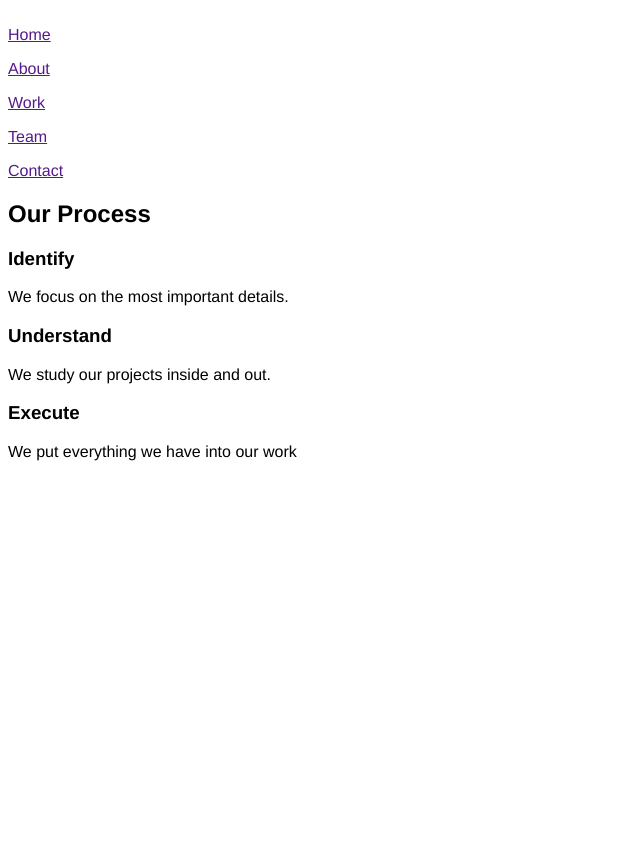
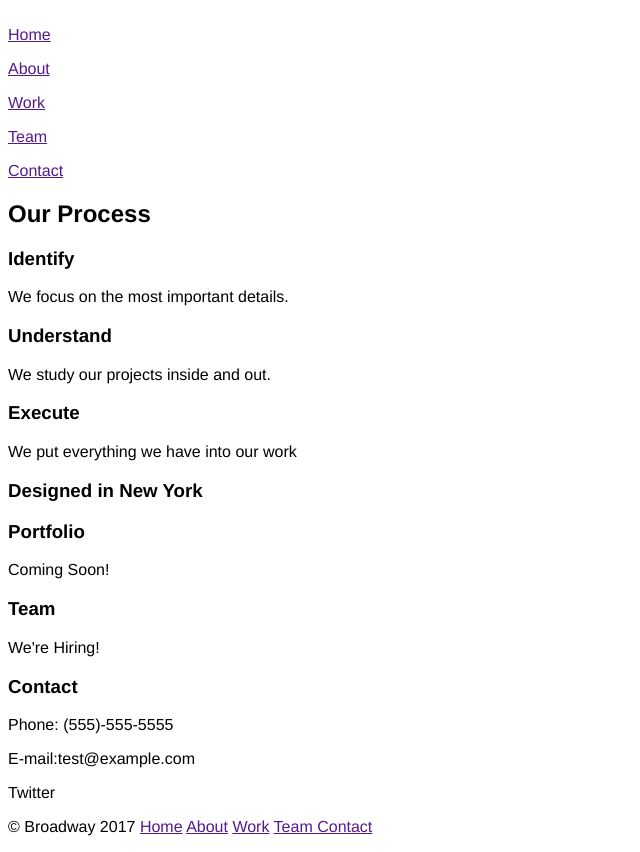
Before and after one commit to jeno8/broadway, a plain HTML site: page index.html in a window 1280 px wide. Shown: the part 148-1000 px from the top of the page, without its empty margins (0-640 px from the left). Before the commit the page ends 800 px from the top, so only its background shows below. Drawn offline with Linux system fonts and the light colour scheme.

Commit message:
html ready without pictures | css just started

```diff
--- a/index.html
+++ b/index.html
@@ -5,12 +5,14 @@
 	<link rel="stylesheet" type="text/css" href="./resources/css/style.css">
 </head>
 <body>
+	<header>
 		<h1>Broadway Design</h1>
 		<p class="menu"><a href="">Home</a></p>
 		<p class="menu"><a href="">About</a></p>
 		<p class="menu"><a href="">Work</a></p>
 		<p class="menu"><a href="">Team</a></p>
 		<p class="menu"><a href="">Contact</a></p>
+	</header>
 	<h2>Our Process</h2>
 	<h3>Identify</h3>
 	<p>We focus on the most important details.</p>
@@ -18,6 +20,19 @@
 	<p>We study our projects inside and out.</p>
 	<h3>Execute</h3>
 	<p>We put everything we have into our work</p>
+	<h3>Designed in New York</h3>
+	<h3>Portfolio</h3>
+	<p>Coming Soon!</p>
+	<h3>Team</h3>
+	<p>We're Hiring!</p>
+	<h3>Contact</h3>
+	<p>Phone: (555)-555-5555</p>
+	<p>E-mail:test@example.com</p>
+	<p>Twitter</p>
+	<footer>
+		<p>© Broadway 2017 <a href="">Home</a> <a href="">About</a> <a href="">Work</a> <a href="">Team <a href="">Contact</a></a></p>
+	</footer>
+
 
 </body>
 </html>
```
Lines whose indentation alone changed are shown as unchanged.
